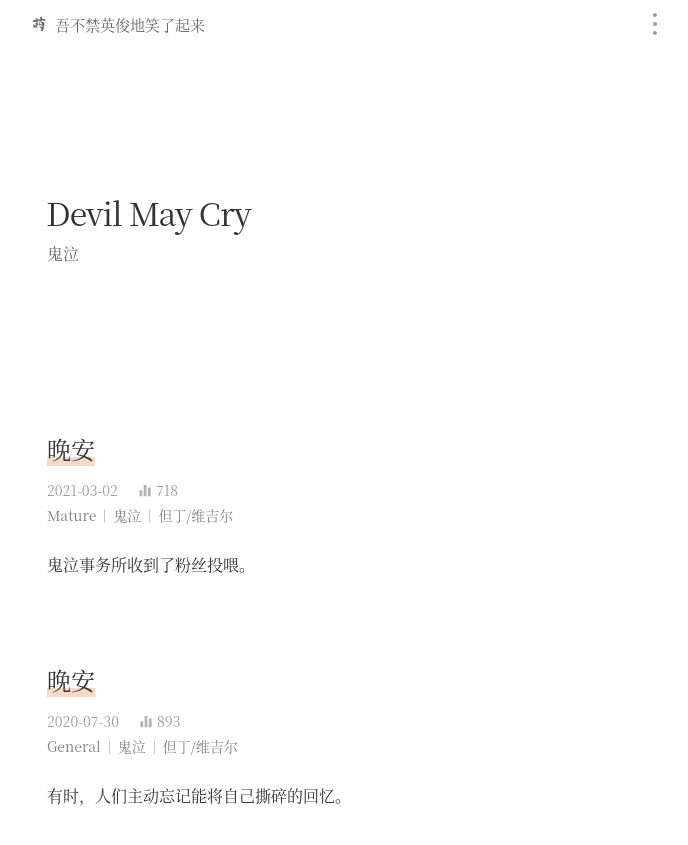
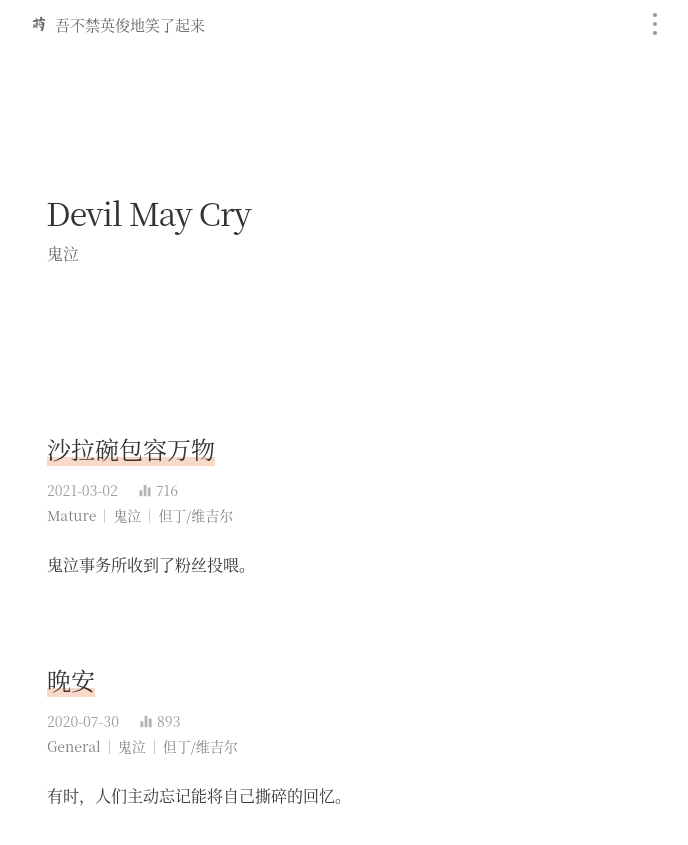
Before and after one commit to fiammanda/fiammanda.github.io, a Jekyll site: the page built from works/dmc.html, in a window 1280 px wide and 900 px high. Shown: the top 845 px of the window, without its empty margins (305-993 px from the left). Built offline with Jekyll 4.4.1, drawn with Linux system fonts in a browser that asks for light colours; some web fonts are replaced.

Commit message:
Update 2021-03-02-salad-bowl.md

```diff
--- a/works/_posts/2021-03-02-salad-bowl.md
+++ b/works/_posts/2021-03-02-salad-bowl.md
@@ -1,5 +1,5 @@
 ---
-title: 晚安
+title: 沙拉碗包容万物
 fandom: 鬼泣
 characters: 但丁/维吉尔
 rating: Mature
@@ -19,8 +19,8 @@
 “没错，她说只要把性幻想写下来丢进去就能实现。”但丁正色道，但他哥哥已经破译了翻转过来的文字。
 
 > 尼禄觉得你应该多吃蔬菜所以我送了这个沙拉盛具。你哥也可以用它做能量碗。感恩节快乐！
-
-> P.S. 别在意标志，随便摔，材料我处理过的*可爱颜文字*
+>
+> P.S. 别在意标志，随便摔，材料我处理过的\*可爱颜文字\*
 
 维吉尔抓过茶几上的便签本，一人发了一张，两人斟酌片刻才开始写。不必赘言，这就是兄弟俩临时准备的朴素节礼了。对折两次的纸片儿在碗里过了个场便来到对方手中。他打开朗读：“皮带绑手，T恤沿领口撕开。”
 
```
